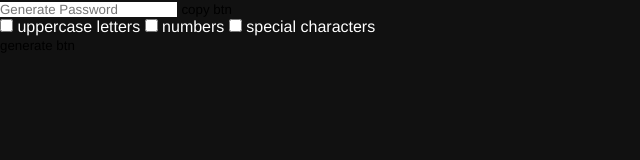
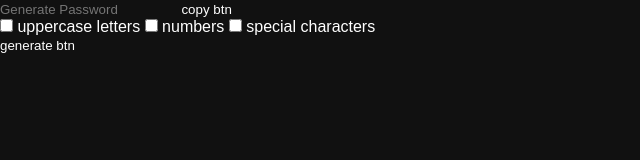
Before and after one commit to AmirManshadi/password-generator, a website built with Vite: page index.html in a window 1280 px wide. Shown: the whole page, without its empty margins (0-640 px from the left). Built offline with nearby package versions, Linux system fonts and the light colour scheme.

Commit message:
style: change variable names and add more reset

```diff
--- a/src/style.css
+++ b/src/style.css
@@ -1,7 +1,7 @@
 /* variables */
 :root {
-	--text-color-light: #fff;
-	--text-color-dark: #111;
+	--color-text-light: #fff;
+	--color-text-dark: #111;
 	--color-bg: #111;
 	--color-primary: #00c6cf;
 	--color-secondary: #d3fbd8;
@@ -21,20 +21,22 @@
 	box-sizing: border-box;
 	margin: 0;
 	padding: 0;
-	font-family: "Franklin Gothic Medium", "Arial Narrow", Arial, sans-serif;
+	font-family: sans-serif;
 }
 
 body {
 	width: 100%;
 	height: 100dvh;
-	background: #111;
-	color: #fff;
+	background: var(--bg-body);
+	color: var(--color-text-light);
 }
 
 input,
 button {
 	border: none;
 	outline: none;
+	background: none;
+	color: inherit;
 	padding: 0;
 }
 
```
